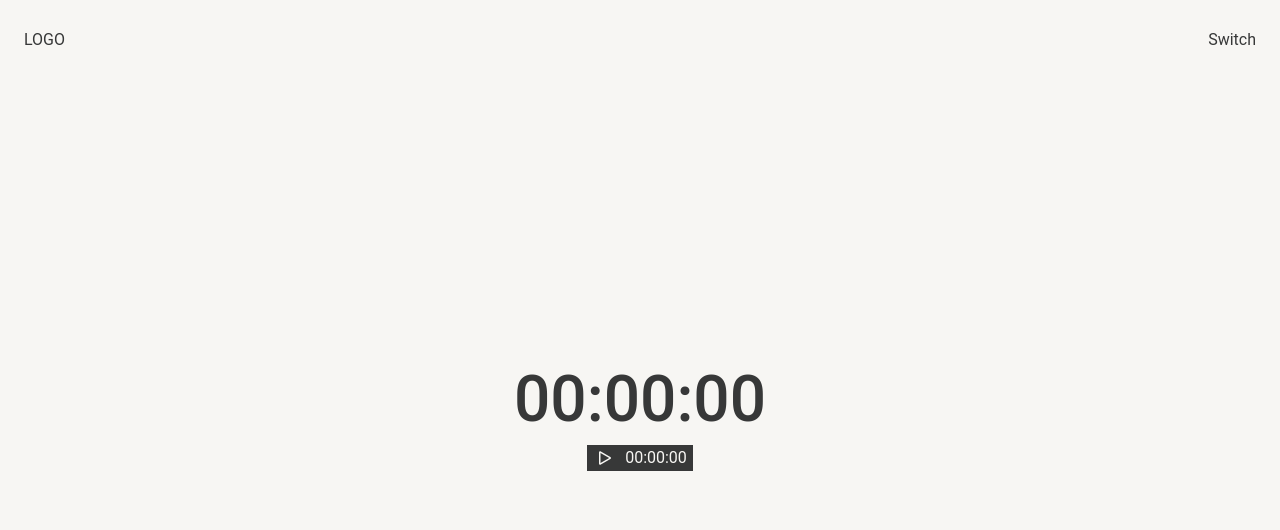
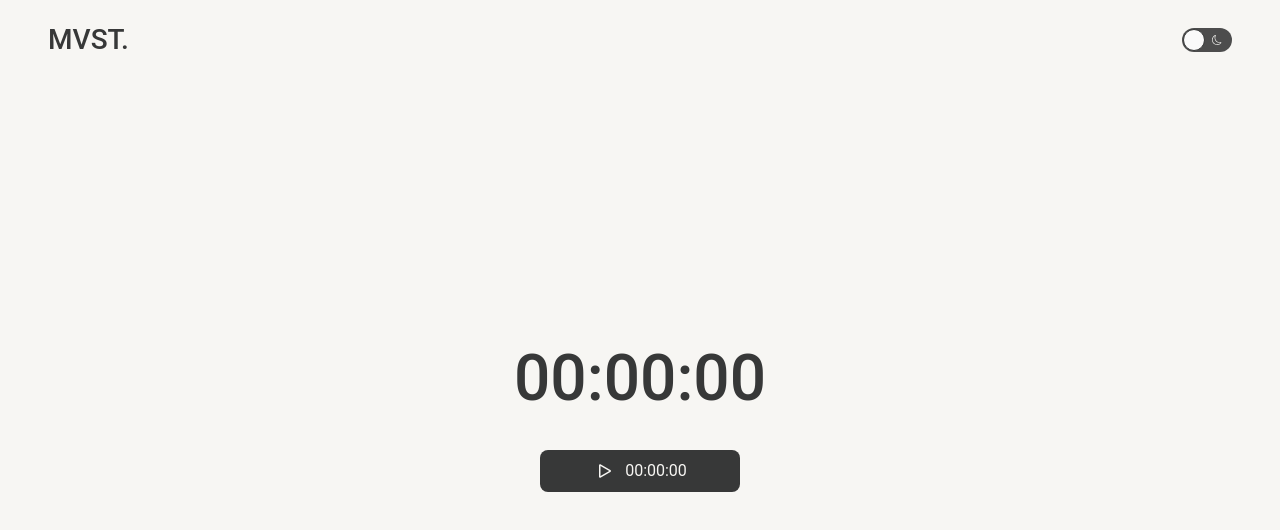
Before and after one commit to Ricard-Garcia/mvst-coding-challenge, a React (Create React App) app in the folder packages/client/: page / in a window 1280 px wide. Shown: the top 530 px of the page. Built offline with nearby package versions, Linux system fonts and the light colour scheme.

Commit message:
feat: added switch component

```diff
--- a/packages/client/src/components/Header/Header.tsx
+++ b/packages/client/src/components/Header/Header.tsx
@@ -1,12 +1,29 @@
 import React from "react";
+import { BsSun, BsMoon } from "react-icons/bs";
+
+import Toggle from "react-toggle";
+
+import Logo from "../../assets/images/logo.svg";
 
 export default function Header() {
   return (
-    <header className="p-4 d-flex justify-content-between align-items-center">
+    <header className="p- px-5 d-flex justify-content-between align-items-center">
       {/* MVST. logo */}
-      <p className="m-0">LOGO</p>
+      <h3 className="m-0">MVST.</h3>
       {/* Theme switch */}
-      <div id="switch">Switch</div>
+
+      <div id="switchWrapper">
+        <Toggle
+          // id="customSwitch"
+          defaultChecked={false}
+          className="custom-switch d-flex align-items-center"
+          icons={{
+            checked: <BsSun className="ft-dark" />,
+            unchecked: <BsMoon className="ft-light" />,
+          }}
+          // onChange={}
+        />
+      </div>
     </header>
   );
 }
--- a/packages/client/src/components/Layout/Layout.scss
+++ b/packages/client/src/components/Layout/Layout.scss
@@ -1,9 +1,45 @@
+@use "../../sass/components/colors" as c;
+
 #layoutComponent {
   height: 100%;
   header {
     height: 80px;
+    #switchWrapper {
+      // Switch thumb
+      .react-toggle-thumb {
+        border: 1px solid c.$darkColor;
+        box-shadow: none;
+      }
+
+      // General track
+      .react-toggle-track-check,
+      .react-toggle-track-x {
+        display: flex;
+        align-items: center;
+      }
+
+      // Light mode
+      .custom-switch.react-toggle--checked .react-toggle-track {
+        background-color: c.$lightColor;
+        border: 1px solid c.$darkColor;
+      }
+
+      // Dark mode
+      .custom-switch.react-toggle--focus .react-toggle-track {
+        background-color: c.$darkColor;
+        border: 1px solid c.$darkColor;
+      }
+    }
   }
   main {
     flex-grow: 1;
+    #totalTime {
+      margin-bottom: 34px;
+    }
+    #timeButton {
+      width: 200px;
+      height: 42px;
+      border-radius: 8px;
+    }
   }
 }
```
